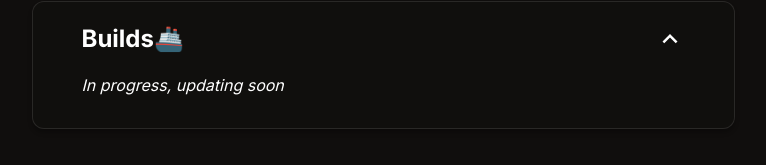
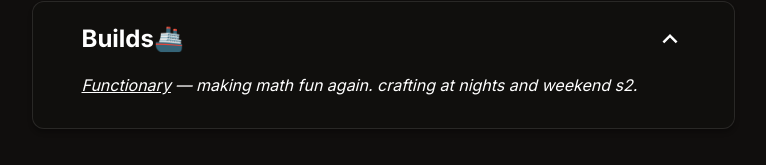
Before and after one commit to 0xpakhi/pakhi.xyz, a Next.js app: page / in a window 1280 px wide. Both pictures are taken after a click on the button "Builds🚢". Shown: the part 544-709 px from the top of the page, without its empty margins (257-1023 px from the left). Built offline with nearby package versions, Linux system fonts and the light colour scheme.

Commit message:
Functionary

```diff
--- a/pages/index.js
+++ b/pages/index.js
@@ -216,7 +216,7 @@
               <AccordionIcon />
             </AccordionButton>
             <AccordionPanel textAlign={"left"}>
-              <i>In progress, updating soon</i>
+              <i><a href="https://functionary.up.railway.app/" target="blank" style={{textDecoration:"underline"}}>Functionary</a> — making math fun again. crafting at <a href="https://buildspace.so/nights-and-weekends" target="blank">nights and weekend s2</a>.</i>
             </AccordionPanel>
           </AccordionItem>
         </Accordion>
```
